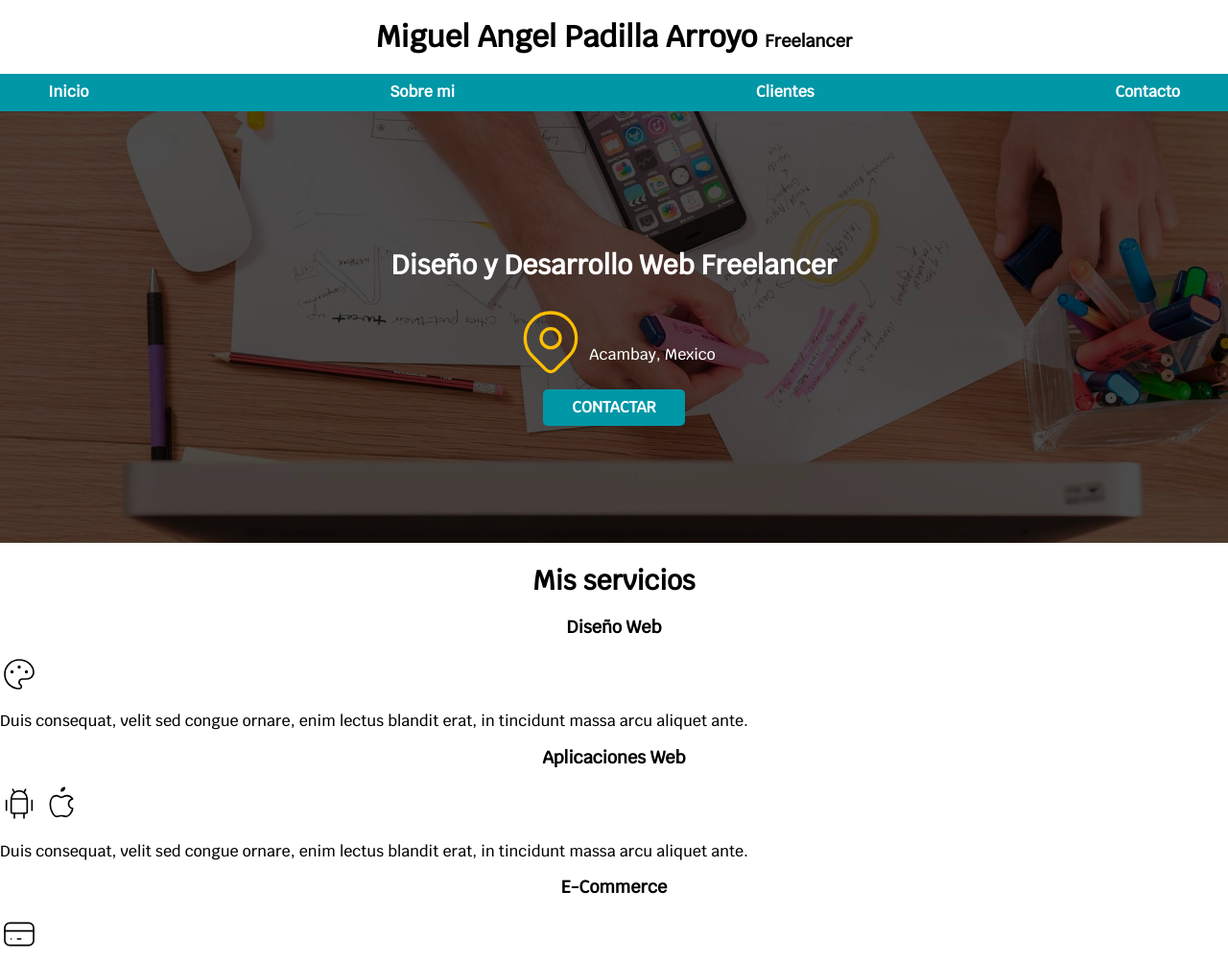
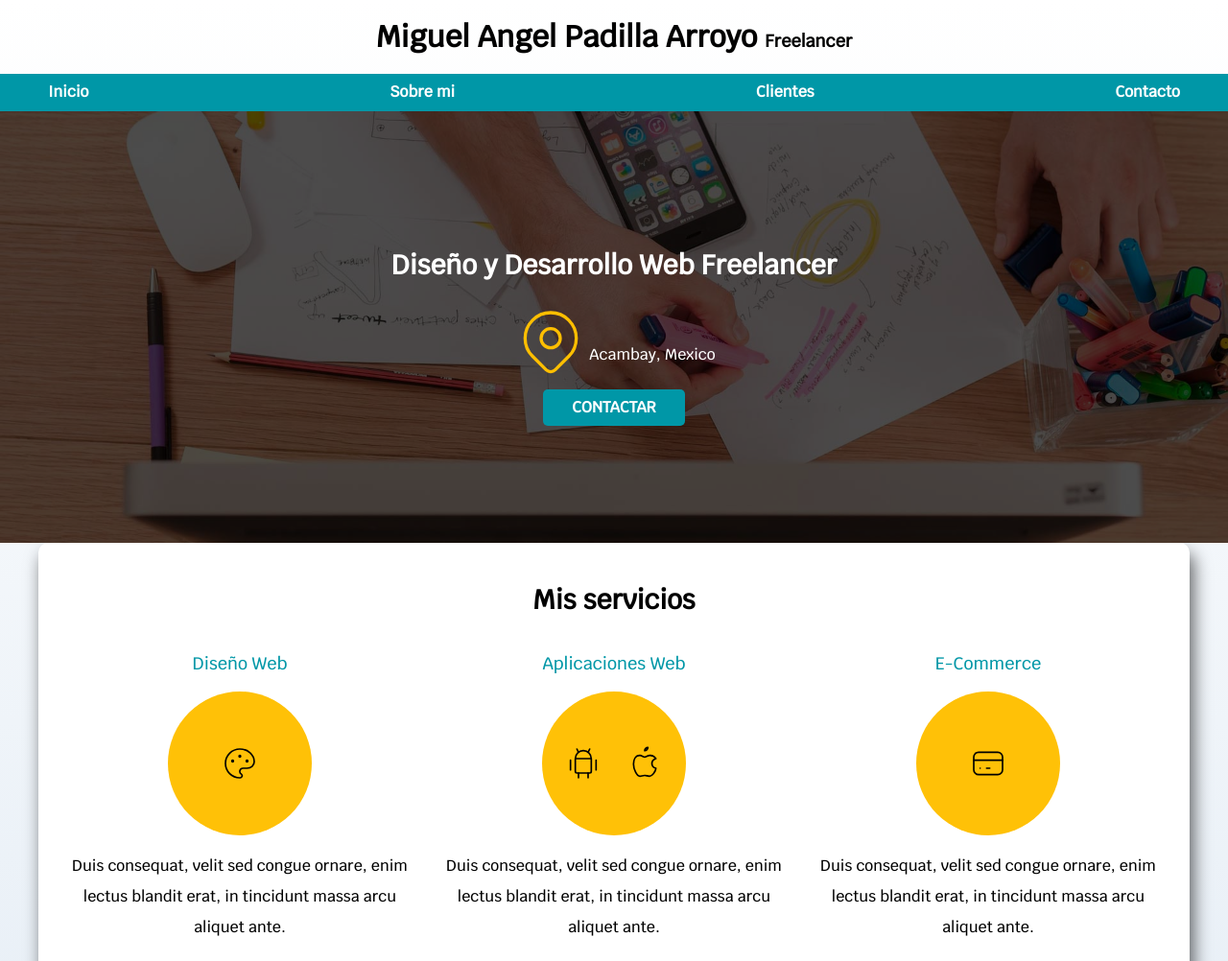
Before and after one commit to mpadillaary/ProjectFreelancer, a plain HTML site: page index.html in a window 1280 px wide. Shown: the top 1002 px of the page at 96% size. Drawn offline with Linux system fonts and the light colour scheme.

Commit message:
four commit

```diff
--- a/css/styles.css
+++ b/css/styles.css
@@ -1,57 +1,64 @@
-:root{
+:root {
   --blanco: #ffffff;
   --oscuro: #212121;
   --primario: #ffc107;
-    --secundario: #0097A7;
+  --secundario: #0097a7;
   --gris: #757575;
   --grisClaro: #dfe9f3;
 }
 
 /** Globales */
-html{
+html {
   font-size: 62.5%;
   box-sizing: border-box;
 }
 
-*, *:before, *:after {
+*,
+*:before,
+*:after {
   box-sizing: inherit;
 }
 
-body{
+body {
   font-size: 16px;
-    font-family: 'Krub', sans-serif;
+  font-family: "Krub", sans-serif;
+  background-image: linear-gradient(
+    to top,
+    var(--grisClaro) 0%,
+    var(--blanco) 100%
+  );
 }
 
-h1{
+h1 {
   font-size: 3.1rem;
 }
-h2{
+h2 {
   font-size: 2.8rem;
 }
-h3{
+h3 {
   font-size: 1.8rem;
 }
 
-h1, h2, h3{
+h1, h2, h3 {
   text-align: center;
 }
 
-.titulo{
+.titulo {
   font-weight: bold;
 }
 
-.titulo span{
+.titulo span {
   font-size: 1.8rem;
 }
 
-.contenedor{
+.contenedor {
   /** max-width solo se usa cuando esta el espacio disponible*/
   max-width: 120rem;
   /** El margen se debe de definir en sus cuatro lados*/
   margin: 0 auto;
 }
 
-.boton{
+.boton {
   background-color: var(--secundario);
   color: var(--blanco);
   padding: 1rem 3rem;
@@ -60,37 +67,47 @@ h1, h2, h3{
   text-transform: uppercase;
   font-weight: bold;
   /**redondear esquinas*/
-    border-radius: .5rem;
+  border-radius: 0.5rem;
   width: 90%;
   text-align: center;
 }
 
 @media (min-width: 480px) {
-    .boton{
+  .boton {
     width: auto;
   }
 }
 
-.nav-bg{
+.sombra {
+    -webkit-box-shadow: 4px 11px 18px 0px rgba(0,0,0,0.62);
+    -moz-box-shadow: 4px 11px 18px 0px rgba(0,0,0,0.62);
+    box-shadow: 4px 11px 18px 0px rgba(0,0,0,0.62);
+    background-color: var(--blanco);
+    border-radius: 1rem;
+    padding: 2rem;
+    margin-bottom: 2rem;
+
+}
+
+.nav-bg {
   background-color: var(--secundario);
 }
 
-.navegacion-principal{
+.navegacion-principal {
   /** Display flex habilita justify-content*/
   display: flex;
   flex-direction: column;
-
 }
 
 @media (min-width: 768px) {
-    .navegacion-principal{
+  .navegacion-principal {
     flex-direction: row;
     /** justify-content trabaja horizontalmente*/
     justify-content: space-between;
   }
 }
 
-.navegacion-principal a{
+.navegacion-principal a {
   display: block;
   text-align: center;
   color: var(--blanco);
@@ -99,12 +116,12 @@ h1, h2, h3{
   padding: 1rem;
 }
 
-.navegacion-principal a:hover{
+.navegacion-principal a:hover {
   background-color: var(--primario);
   color: var(--oscuro);
 }
 
-.hero{
+.hero {
   background-image: url(../img/hero.jpg);
   background-repeat: no-repeat;
   background-size: cover;
@@ -113,7 +130,7 @@ h1, h2, h3{
   position: relative;
 }
 
-.contenido-hero{
+.contenido-hero {
   /** el hijo debe tener la posicion absoluta*/
   position: absolute;
   background-color: rgba(0, 0, 0, 0.7);
@@ -132,8 +149,44 @@ h1, h2, h3{
   color: var(--blanco);
 }
 
-.ubicacion{
+.contenido-hero .ubicacion {
   display: flex;
   /** alinea verticalmente hacia abajo*/
   align-items: flex-end;
 }
+
+/** Servicios*/
+@media (min-width: 768px) {
+  .servicios {
+    display: grid;
+    grid-template-columns: repeat(3, 1fr); /** cada uno toma una fraccion*/
+    column-gap: 1rem;
+  }
+}
+
+.servicio {
+  display: flex;
+  flex-direction: column;
+  align-items: center;
+}
+
+.servicio h3 {
+  color: var(--secundario);
+  font-weight: normal;
+}
+
+.servicio p {
+  line-height: 2;
+  text-align: center;
+}
+
+.servicio .iconos {
+  height: 15rem;
+  width: 15rem;
+  background-color: var(--primario);
+  border-radius: 50%;
+  display: flex;
+  flex-direction: row;
+  justify-content: space-evenly;
+  align-items: center;
+}
--- a/index.html
+++ b/index.html
@@ -1,21 +1,24 @@
 <!DOCTYPE html>
 <html lang="en">
+
 <head>
   <meta charset="UTF-8" />
   <meta http-equiv="X-UA-Compatible" content="IE=edge" />
   <meta name="viewport" content="width=device-width, initial-scale=1.0" />
   <title>Diseñador Freelancer</title>
   <!--agregando normalize-->
-    <link rel="stylesheet" href="css/normalize.css">
-    <link href="https://fonts.googleapis.com/css2?family=Krub:wght@500&display=swap" rel="stylesheet">
+  <link rel="stylesheet" href="css/normalize.css" />
+  <link href="https://fonts.googleapis.com/css2?family=Krub:wght@500&display=swap" rel="stylesheet" />
   <!--preload, para que cargue primero la hoja de estilos, as como estilos-->
-    <link rel="preload" href="ccs/styles.css" as="style">
-    <link rel="stylesheet" href="css/styles.css">
+  <link rel="preload" href="ccs/styles.css" as="style" />
+  <link rel="stylesheet" href="css/styles.css" />
 </head>
 
 <body>
   <header>
-      <h1 class="titulo">Miguel Angel Padilla Arroyo <span>Freelancer</span></h1>
+    <h1 class="titulo">
+      Miguel Angel Padilla Arroyo <span>Freelancer</span>
+    </h1>
   </header>
 
   <div class="nav-bg">
@@ -32,8 +35,10 @@
       <h2>Diseño y Desarrollo Web Freelancer</h2>
 
       <div class="ubicacion">
-          <svg xmlns="http://www.w3.org/2000/svg" class="icon icon-tabler icon-tabler-map-pin" width="80" height="80" viewBox="0 0 24 24" stroke-width="1" stroke="#ffbf00" fill="none" stroke-linecap="round" stroke-linejoin="round">
-            <path stroke="none" d="M0 0h24v24H0z" fill="none"/>
+        <svg xmlns="http://www.w3.org/2000/svg" class="icon icon-tabler icon-tabler-map-pin" width="80" height="80"
+          viewBox="0 0 24 24" stroke-width="1" stroke="#ffbf00" fill="none" stroke-linecap="round"
+          stroke-linejoin="round">
+          <path stroke="none" d="M0 0h24v24H0z" fill="none" />
           <circle cx="12" cy="11" r="3" />
           <path d="M17.657 16.657l-4.243 4.243a2 2 0 0 1 -2.827 0l-4.244 -4.243a8 8 0 1 1 11.314 0z" />
         </svg>
@@ -44,31 +49,37 @@
     </div>
   </section>
 
-    <main>
+  <main class="contenedor sombra">
     <h2>Mis servicios</h2>
 
-      <section>
+    <div class="servicios">
+      <section class="servicio">
         <h3>Diseño Web</h3>
-
-        <svg xmlns="http://www.w3.org/2000/svg" class="icon icon-tabler icon-tabler-palette" width="40" height="40" viewBox="0 0 24 24" stroke-width="1" stroke="#000000" fill="none" stroke-linecap="round" stroke-linejoin="round">
-          <path stroke="none" d="M0 0h24v24H0z" fill="none"/>
-          <path d="M12 21a9 9 0 1 1 0 -18a9 8 0 0 1 9 8a4.5 4 0 0 1 -4.5 4h-2.5a2 2 0 0 0 -1 3.75a1.3 1.3 0 0 1 -1 2.25" />
+        <div class="iconos">
+          <svg xmlns="http://www.w3.org/2000/svg" class="icon icon-tabler icon-tabler-palette" width="40" height="40"
+            viewBox="0 0 24 24" stroke-width="1" stroke="#000000" fill="none" stroke-linecap="round"
+            stroke-linejoin="round">
+            <path stroke="none" d="M0 0h24v24H0z" fill="none" />
+            <path
+              d="M12 21a9 9 0 1 1 0 -18a9 8 0 0 1 9 8a4.5 4 0 0 1 -4.5 4h-2.5a2 2 0 0 0 -1 3.75a1.3 1.3 0 0 1 -1 2.25" />
             <circle cx="7.5" cy="10.5" r=".5" fill="currentColor" />
             <circle cx="12" cy="7.5" r=".5" fill="currentColor" />
             <circle cx="16.5" cy="10.5" r=".5" fill="currentColor" />
           </svg>
-
+        </div>
         <p>
-          Duis consequat, velit sed congue ornare, enim lectus blandit erat, in
-          tincidunt massa arcu aliquet ante.
+          Duis consequat, velit sed congue ornare, enim lectus blandit erat,
+          in tincidunt massa arcu aliquet ante.
         </p>
       </section>
 
-      <section>
+      <section class="servicio">
         <h3>Aplicaciones Web</h3>
-
-        <svg xmlns="http://www.w3.org/2000/svg" class="icon icon-tabler icon-tabler-brand-android" width="40" height="40" viewBox="0 0 24 24" stroke-width="1" stroke="#000000" fill="none" stroke-linecap="round" stroke-linejoin="round">
-          <path stroke="none" d="M0 0h24v24H0z" fill="none"/>
+        <div class="iconos">
+          <svg xmlns="http://www.w3.org/2000/svg" class="icon icon-tabler icon-tabler-brand-android" width="40"
+            height="40" viewBox="0 0 24 24" stroke-width="1" stroke="#000000" fill="none" stroke-linecap="round"
+            stroke-linejoin="round">
+            <path stroke="none" d="M0 0h24v24H0z" fill="none" />
             <line x1="4" y1="10" x2="4" y2="16" />
             <line x1="20" y1="10" x2="20" y2="16" />
             <path d="M7 9h10v8a1 1 0 0 1 -1 1h-8a1 1 0 0 1 -1 -1v-8a5 5 0 0 1 10 0" />
@@ -78,34 +89,41 @@
             <line x1="15" y1="18" x2="15" y2="21" />
           </svg>
 
-        <svg xmlns="http://www.w3.org/2000/svg" class="icon icon-tabler icon-tabler-brand-apple" width="40" height="40" viewBox="0 0 24 24" stroke-width="1" stroke="#000000" fill="none" stroke-linecap="round" stroke-linejoin="round">
-          <path stroke="none" d="M0 0h24v24H0z" fill="none"/>
-          <path d="M9 7c-3 0 -4 3 -4 5.5c0 3 2 7.5 4 7.5c1.088 -.046 1.679 -.5 3 -.5c1.312 0 1.5 .5 3 .5s4 -3 4 -5c-.028 -.01 -2.472 -.403 -2.5 -3c-.019 -2.17 2.416 -2.954 2.5 -3c-1.023 -1.492 -2.951 -1.963 -3.5 -2c-1.433 -.111 -2.83 1 -3.5 1c-.68 0 -1.9 -1 -3 -1z" />
+          <svg xmlns="http://www.w3.org/2000/svg" class="icon icon-tabler icon-tabler-brand-apple" width="40"
+            height="40" viewBox="0 0 24 24" stroke-width="1" stroke="#000000" fill="none" stroke-linecap="round"
+            stroke-linejoin="round">
+            <path stroke="none" d="M0 0h24v24H0z" fill="none" />
+            <path
+              d="M9 7c-3 0 -4 3 -4 5.5c0 3 2 7.5 4 7.5c1.088 -.046 1.679 -.5 3 -.5c1.312 0 1.5 .5 3 .5s4 -3 4 -5c-.028 -.01 -2.472 -.403 -2.5 -3c-.019 -2.17 2.416 -2.954 2.5 -3c-1.023 -1.492 -2.951 -1.963 -3.5 -2c-1.433 -.111 -2.83 1 -3.5 1c-.68 0 -1.9 -1 -3 -1z" />
             <path d="M12 4a2 2 0 0 0 2 -2a2 2 0 0 0 -2 2" />
           </svg>
-
+        </div>
         <p>
-          Duis consequat, velit sed congue ornare, enim lectus blandit erat, in
-          tincidunt massa arcu aliquet ante.
+          Duis consequat, velit sed congue ornare, enim lectus blandit erat,
+          in tincidunt massa arcu aliquet ante.
         </p>
       </section>
 
-      <section>
+      <section class="servicio">
         <h3>E-Commerce</h3>
-
-        <svg xmlns="http://www.w3.org/2000/svg" class="icon icon-tabler icon-tabler-credit-card" width="40" height="40" viewBox="0 0 24 24" stroke-width="1" stroke="#000000" fill="none" stroke-linecap="round" stroke-linejoin="round">
-          <path stroke="none" d="M0 0h24v24H0z" fill="none"/>
+        <div class="iconos">
+          <svg xmlns="http://www.w3.org/2000/svg" class="icon icon-tabler icon-tabler-credit-card" width="40"
+            height="40" viewBox="0 0 24 24" stroke-width="1" stroke="#000000" fill="none" stroke-linecap="round"
+            stroke-linejoin="round">
+            <path stroke="none" d="M0 0h24v24H0z" fill="none" />
             <rect x="3" y="5" width="18" height="14" rx="3" />
             <line x1="3" y1="10" x2="21" y2="10" />
             <line x1="7" y1="15" x2="7.01" y2="15" />
             <line x1="11" y1="15" x2="13" y2="15" />
           </svg>
-
+        </div>
         <p>
-          Duis consequat, velit sed congue ornare, enim lectus blandit erat, in
-          tincidunt massa arcu aliquet ante.
+          Duis consequat, velit sed congue ornare, enim lectus blandit erat,
+          in tincidunt massa arcu aliquet ante.
         </p>
       </section>
+    </div>
+    <!--Termina la clase servicios-->
   </main>
 
   <section>
@@ -120,17 +138,17 @@
         <div>
           <label for="">Nombre</label>
           <!--Placeholder, se utiliza para dar indicaciones dentro de un campo-->
-            <input type="text" placeholder="Tu Nombre">
+          <input type="text" placeholder="Tu Nombre" />
         </div>
 
         <div>
           <label for="">Telefono</label>
-            <input type="tel" placeholder="Tu telefono">
+          <input type="tel" placeholder="Tu telefono" />
         </div>
 
         <div>
           <label for="">Correo</label>
-            <input type="email" placeholder="Tu Email">
+          <input type="email" placeholder="Tu Email" />
         </div>
 
         <div>
@@ -139,9 +157,8 @@
         </div>
 
         <div>
-            <input class="boton" type="submit" value="Enviar">
+          <input class="boton" type="submit" value="Enviar" />
         </div>
-
       </fieldset>
     </form>
   </section>
@@ -152,4 +169,5 @@
     </p>
   </footer>
 </body>
+
 </html>
```
Lines whose indentation alone changed are shown as unchanged.
